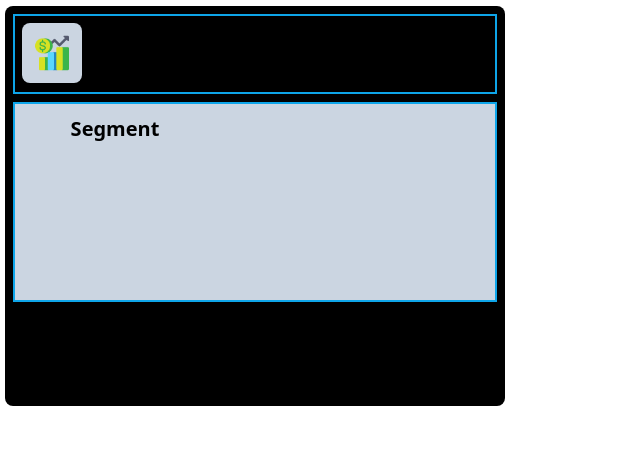
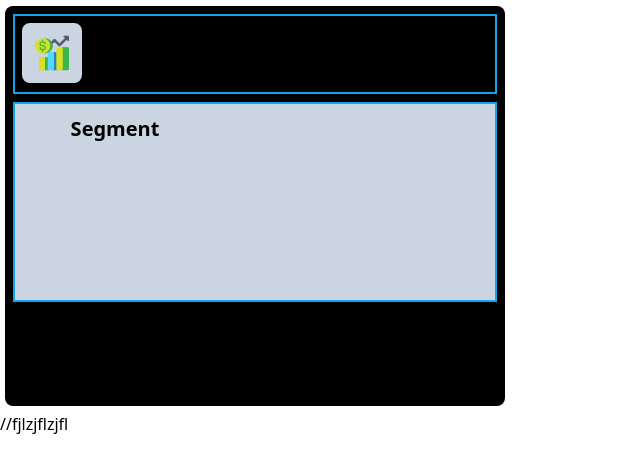
Before and after one commit to Samitha10/Financial-Planning-with-AI, a React (Create React App) app in the folder Frontend/myapp/: page / in a window 1280 px wide. Shown: the top 472 px of the page, without its empty margins (0-640 px from the left). Built offline with nearby package versions, Linux system fonts and the light colour scheme; no server answers.

Commit message:
Update App.js

```diff
--- a/Frontend/myapp/src/App.js
+++ b/Frontend/myapp/src/App.js
@@ -42,7 +42,7 @@ function App() {
         </div>
       </div>  */}
        <Sales_Card/>
-
+//fjlzjflzjfl
 
     </>
   );
```
